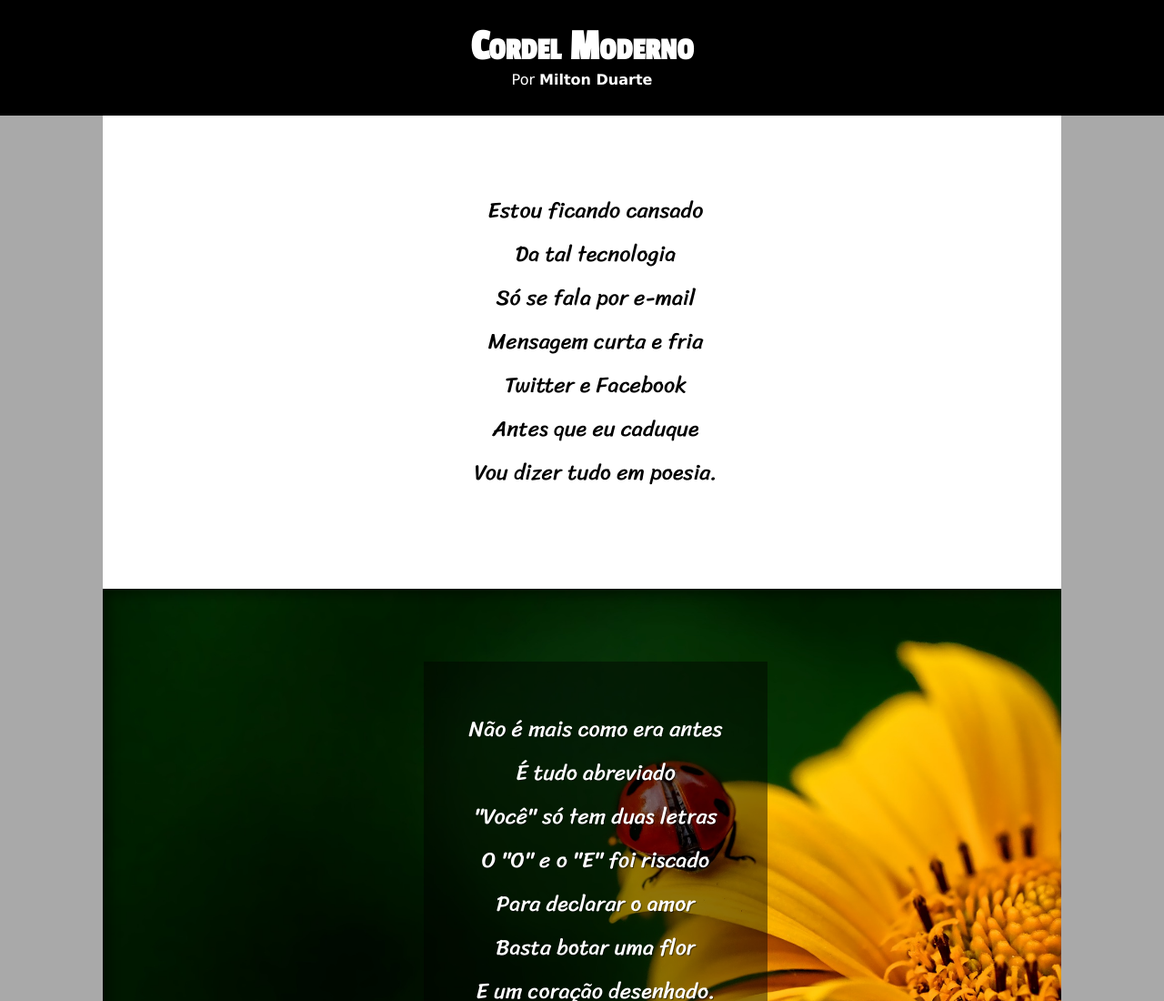
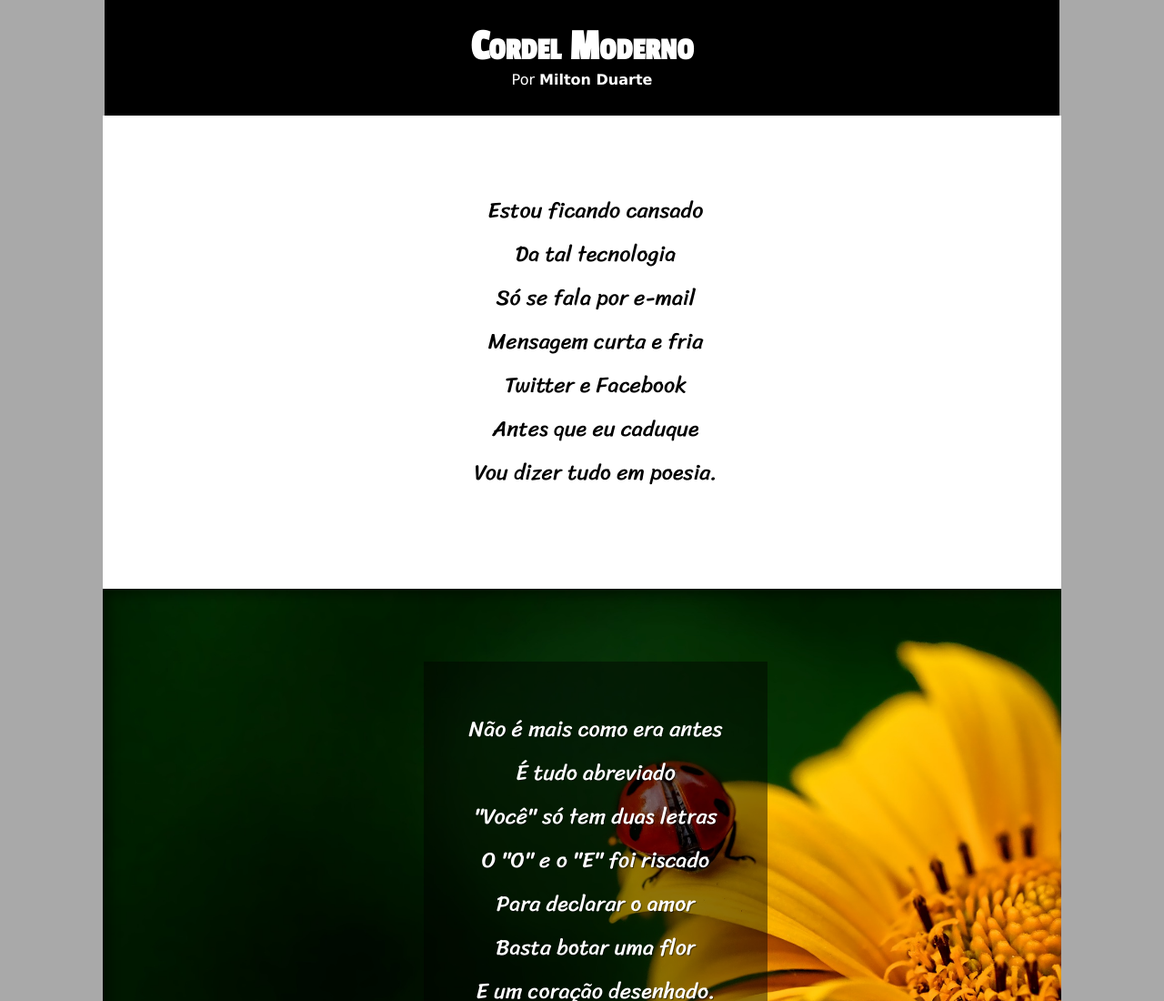
Before and after one commit to Drefleex/projeto-cordel, a plain HTML site: page index.html in a window 1280 px wide. Shown: the top 1100 px of the page at 91% size. Drawn offline with Linux system fonts and the light colour scheme.

Commit message:
Poema Responsivo

```diff
--- a/estilo/style.css
+++ b/estilo/style.css
@@ -10,6 +10,7 @@
    --font2: 'Sriracha', cursive;
 }
 
+
 *{
     margin:0;
     padding:0;
@@ -20,6 +21,7 @@ html, body{
     min-height: 100vh;
     background-color: darkgray;
     font-family: var(--font0);
+
 }
 
 header{
@@ -103,7 +105,10 @@ footer{
 
 @media screen and (min-width: 768px ) {
 
-
+    header{
+        width: 82vw;
+        margin: auto;
+    }
 
     header > h1{
         font-size: 3em;
```
